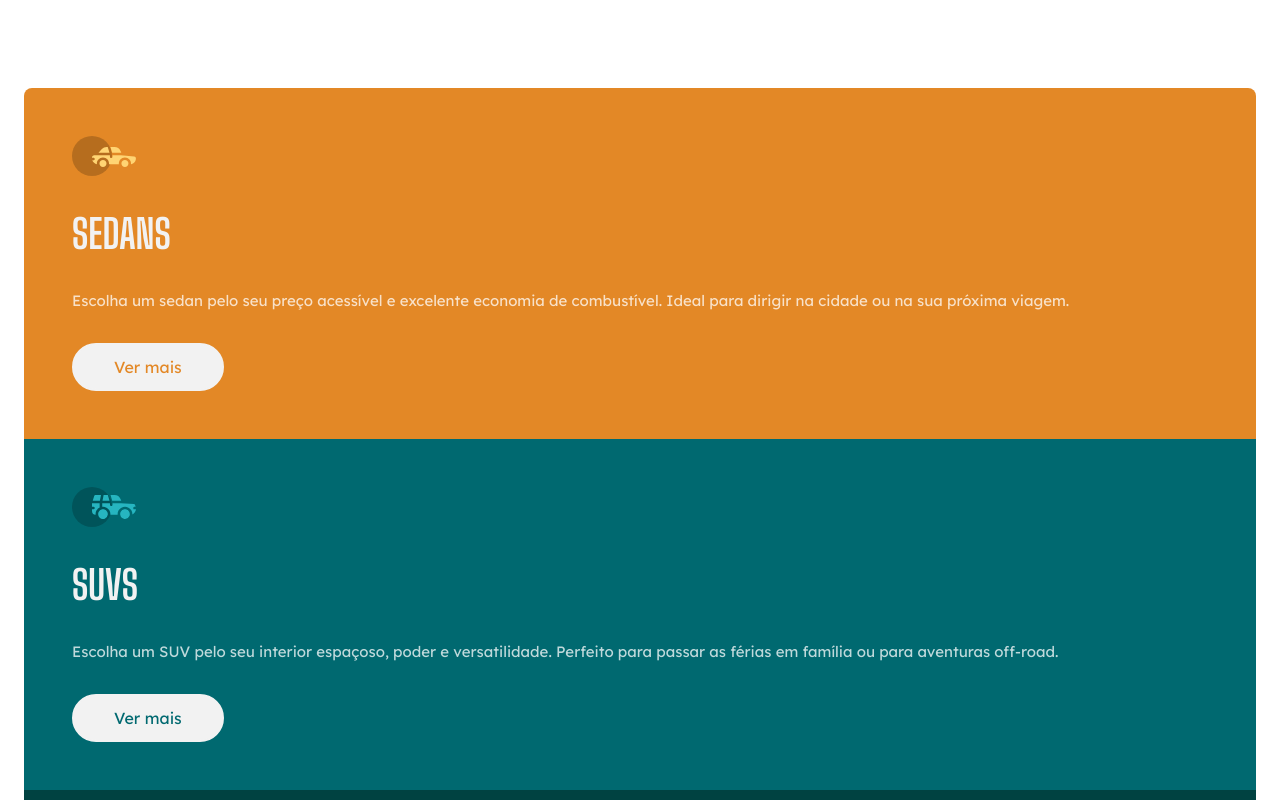
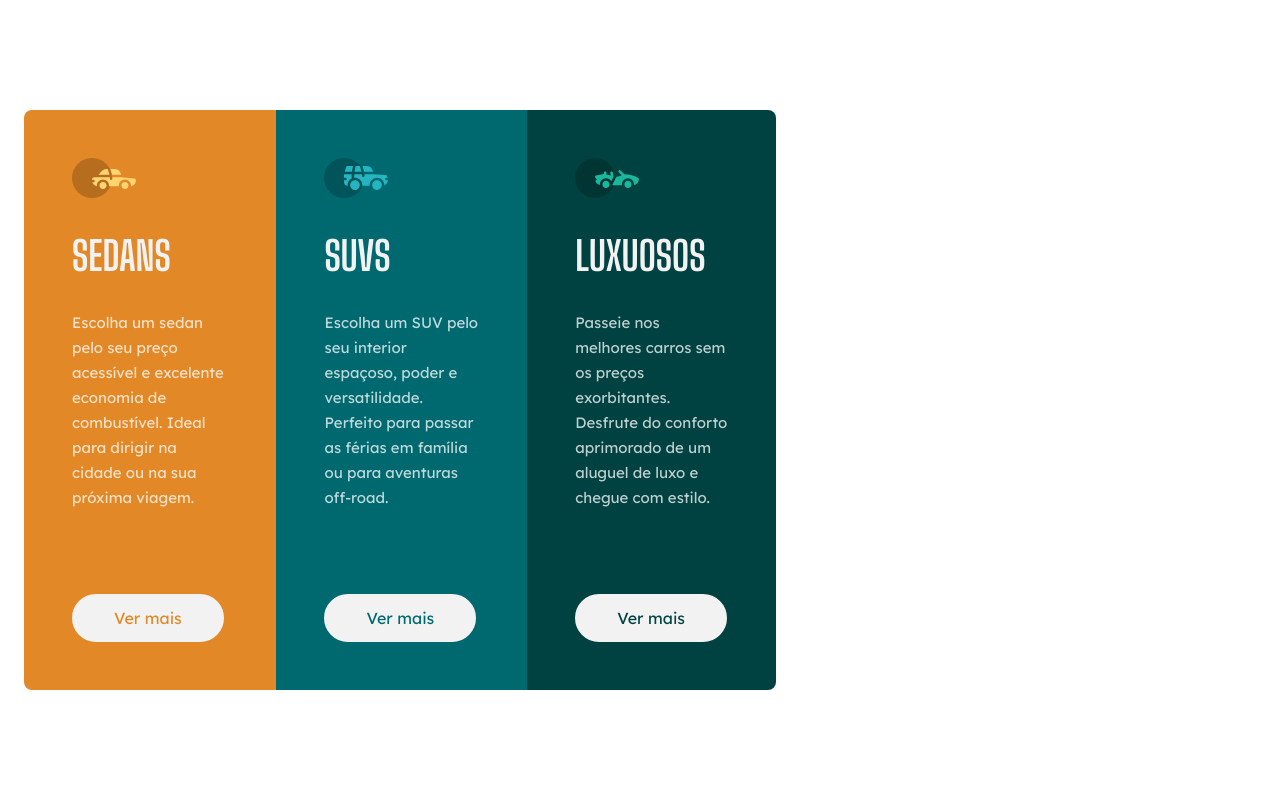
Before and after one commit to PabloAPrata/carros, a plain HTML site: page index.html in a window 1280 px wide. Shown: the top 800 px of the page. Drawn offline with Linux system fonts and the light colour scheme.

Commit message:
Finalização da parte Web

```diff
--- a/style.css
+++ b/style.css
@@ -73,3 +73,36 @@ a {
 .luxuosos a {
     color: var(--dark-cyan);
 }
+
+@media(min-width: 920px) {
+
+    body {
+        height: 100vh;
+        width: 100vh;
+        display: flex;
+        align-items: center;
+        justify-content: center;
+    }
+
+    main {
+        display: flex;
+        max-width: 57.5rem;
+    }
+
+    p {
+        margin-bottom: 5.25rem;
+    }
+
+    a:hover {
+        background: var(--transparent-white);
+        color: var(--gray);
+    }
+
+    .sedans {
+        border-radius: 8px 0 0 8px;
+    }
+
+    .luxuosos {
+        border-radius: 0 8px 8px 0;
+    }
+}
```
